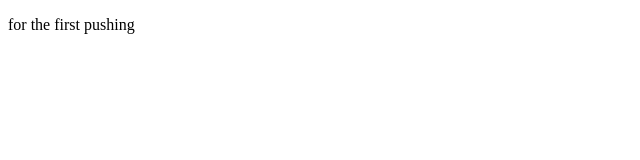
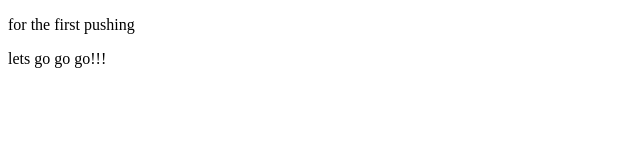
Before and after one commit to JadeSure/OldIron666, a plain HTML site: page index.html in a window 1280 px wide. Shown: the whole page, without its empty margins (0-640 px from the left). Drawn offline with Linux system fonts and the light colour scheme.

Commit message:
Update index.html

```diff
--- a/index.html
+++ b/index.html
@@ -8,5 +8,6 @@
   </head>
   <body>
     <p>for the first pushing</p>
+    lets go go go!!!
   </body>
 </html>
```
